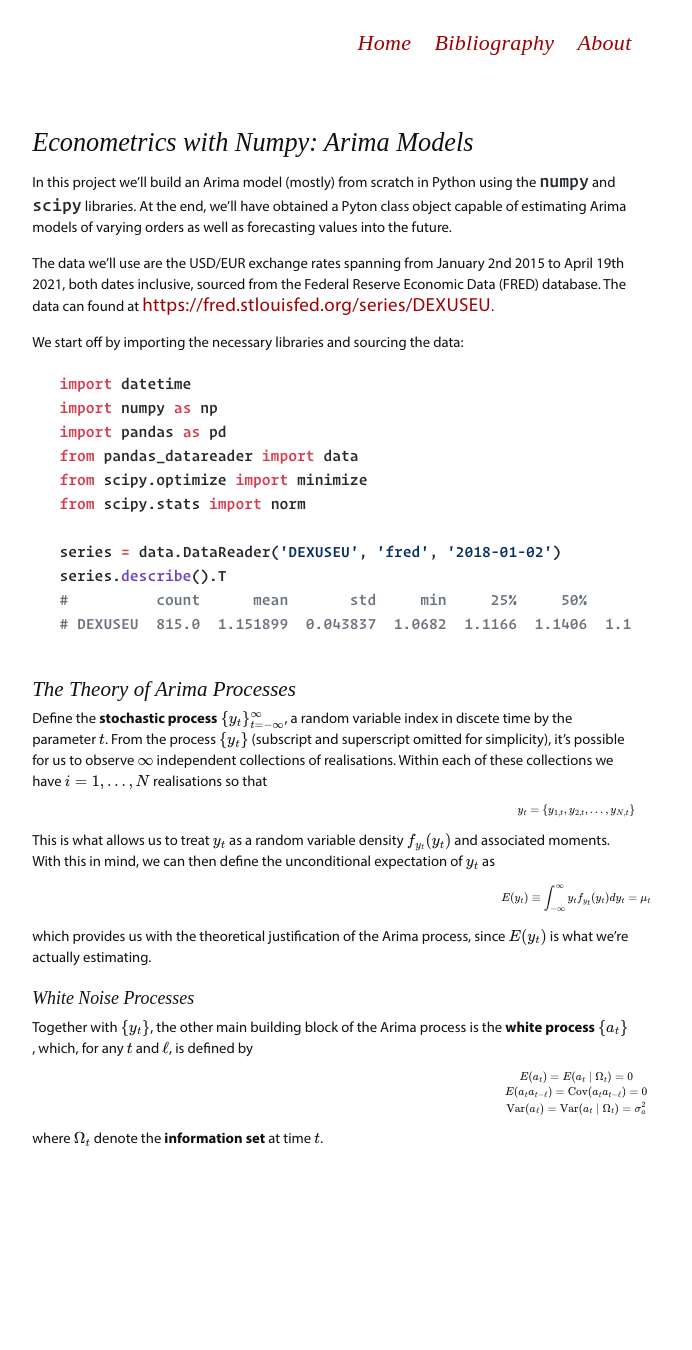
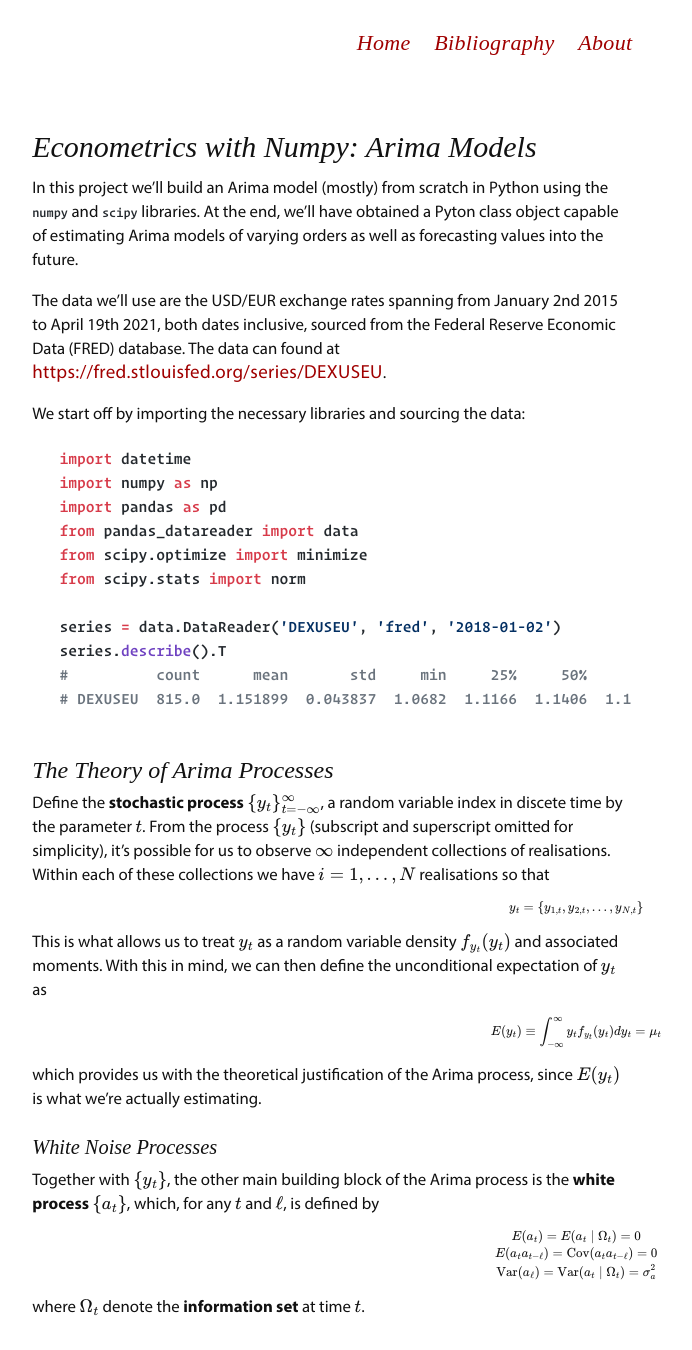
Before and after one commit to mhoirup/mhoirup.github.io, a Jekyll site: the page built from _posts/2021-04-15-arima.md, in a window 1280 px wide. Shown: the whole page, without its empty margins (147-839 px from the left). Built offline with Jekyll 4.4.1, drawn with Linux system fonts in a browser that asks for light colours; formulas are drawn with MathJax 3; before the commit the page ends 1176 px from its top, so only the background shows below that.

Commit message:
adjust font sizes

```diff
--- a/css/tufte.scss
+++ b/css/tufte.scss
@@ -26,7 +26,7 @@ html{
     text-align: baseline;
     -webkit-font-smoothing: antialiased;
     -moz-osx-font-smoothing: grayscale;
-    font-size: 10.5px;
+    font-size: 12.0px;
   }
 
 
@@ -200,8 +200,7 @@ blockquote footer {  font-size: 1.1rem;
 
 pre, pre code, p code, p pre code {
     font-family: OperatorMono;
-    // font-size: 1.2rem;
-    font-size: 18px;
+    font-size: 13px;
     // line-height: 1.71428571;
     margin-top: 1.71428571rem;
     color: $code-color;
```
